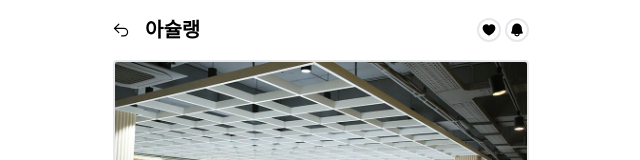
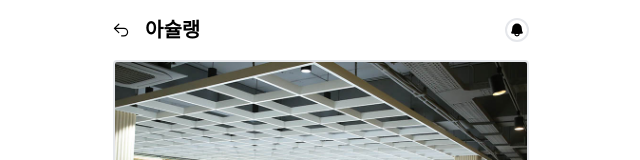
Before and after one commit to seolcu/ajou-cafeteria, a React (Vite) app: page /cafeteria/0 in a window 1280 px wide. Shown: the top 160 px of the page, without its empty margins (319-959 px from the left). Built offline with nearby package versions, Linux system fonts and the light colour scheme; what @catppuccin/tailwindcss would draw is missing.

Commit message:
new-feature: removed like conmponent

```diff
--- a/src/components/LikeButton.jsx
+++ /dev/null
@@ -1,21 +0,0 @@
-import { HeartIcon } from "@heroicons/react/20/solid";
-import CustomCheckbox from "./CustomCheckbox";
-import useLocalStorage from "../functions/useLocalStorage";
-
-export default function LikeButton({ cafeteriaID }) {
-  const [likedListState, setLikedListState] = useLocalStorage("likedList", []);
-
-  return (
-    <CustomCheckbox
-      state={likedListState.includes(cafeteriaID)}
-      enableFunction={() => setLikedListState([...likedListState, cafeteriaID])}
-      disableFunction={() =>
-        setLikedListState(likedListState.filter((item) => item !== cafeteriaID))
-      }
-      enabledIcon={<HeartIcon />}
-      disabledIcon={<HeartIcon />}
-      enabledStyle="text-red border-red"
-      disabledStyle="text-overlay0 border-overlay0"
-    />
-  );
-}
--- a/src/routes/App.jsx
+++ b/src/routes/App.jsx
@@ -1,8 +1,6 @@
 import cafeteriaInfoList from "../functions/cafeteriaInfoList";
 import { Link } from "react-router-dom";
 import getImageUrl from "../functions/getImageUrl";
-import LikeButton from "../components/LikeButton";
-import BellButton from "../components/BellButton";
 import { Cog6ToothIcon, HomeIcon } from "@heroicons/react/20/solid";
 
 export default function App() {
--- a/src/routes/Cafeteria.jsx
+++ b/src/routes/Cafeteria.jsx
@@ -2,7 +2,6 @@ import { Link, useParams } from "react-router-dom";
 import cafeteriaInfoList from "../functions/cafeteriaInfoList";
 import ErrorPage from "./ErrorPage";
 import getImageUrl from "../functions/getImageUrl";
-import LikeButton from "../components/LikeButton";
 import BellButton from "../components/BellButton";
 import { ArrowUturnLeftIcon } from "@heroicons/react/20/solid";
 import Restaurant from "../components/Restaurant";
@@ -31,10 +30,7 @@ export default function Cafeteria() {
           </Link>
           <h1 className="text-xl font-bold">{cafeteriaInfo.name}</h1>
           <div className="grow" />
-          <div className="flex flex-row gap-1">
-            <LikeButton cafeteriaID={cafeteriaInfo.id} />
-            <BellButton cafeteriaID={cafeteriaInfo.id} />
-          </div>
+          <BellButton cafeteriaID={cafeteriaInfo.id} />
         </header>
 
         <img
```
